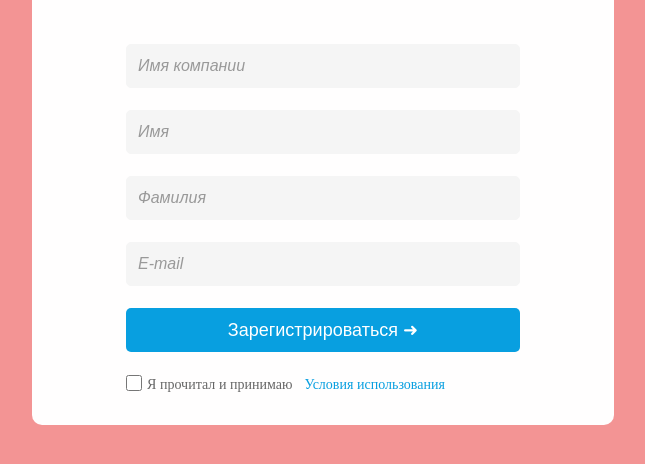
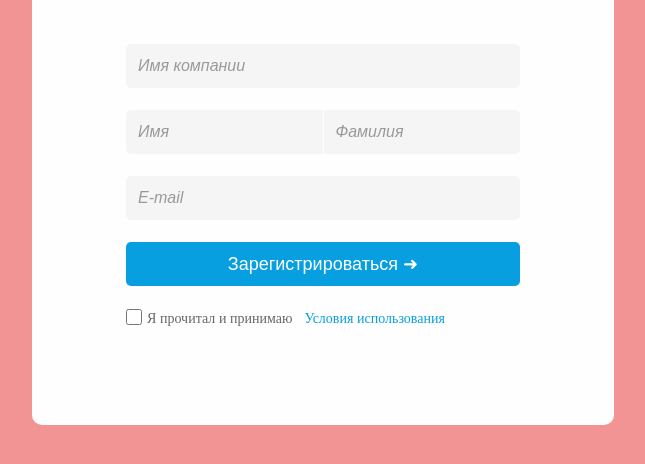
Before and after one commit to VitalyV/PurpleSchool.Homework, a plain HTML site: page 2-form/index.html in a window 1280 px wide. Shown: the part 262-726 px from the top of the page, without its empty margins (317-962 px from the left). Drawn offline with nearby package versions, Linux system fonts and the light colour scheme.

Commit message:
Добавление inline-input-group в проекте FormRegistration

```diff
--- a/2-form/index.html
+++ b/2-form/index.html
@@ -27,7 +27,7 @@
           placeholder="Имя компании"
           required
         />
-        <div>
+        <div class="inline-input-group">
           <input
             class="input-text"
             type="text"
--- a/2-form/style.css
+++ b/2-form/style.css
@@ -31,10 +31,6 @@ form {
     width: 394px;
     grid-column: 2;
 }
-
-/* form h1 {
-    margin: 0 auto;
-} */
 
 .form-header {
     font-size: 18px;
@@ -87,7 +83,6 @@ form {
     font-style: italic;
     color: #999;
     font-weight: 400;
-    /* padding-left: 11px; */
 }
 
 button {
@@ -125,3 +120,18 @@ button {
     text-decoration: none;
     margin-left: 12px;
 }
+
+.inline-input-group {
+    display: flex;
+    gap: 1px;
+}
+
+.inline-input-group .input-text:first-child {
+    border-top-right-radius: 0;
+    border-bottom-right-radius: 0;
+}
+
+.inline-input-group .input-text:last-child {
+    border-top-left-radius: 0;
+    border-bottom-left-radius: 0;
+}
```
